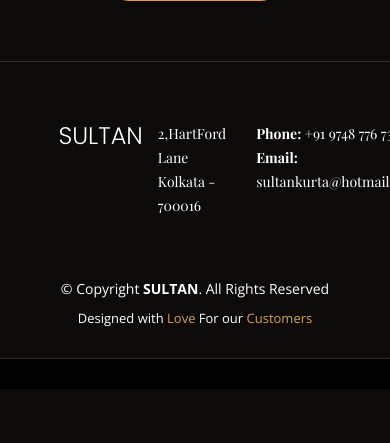
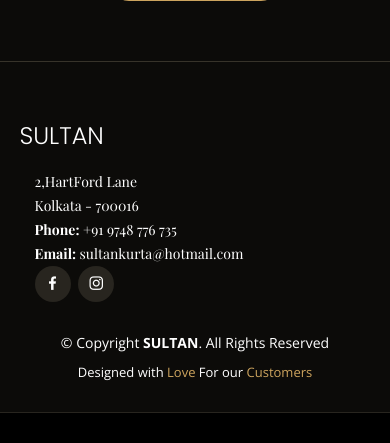
Before and after one commit to Reetikgit/sultan, a PHP site: page /home/about-us.html in a window 390 px wide; the page is wider, and only the part inside the window is pictured. Shown: the part 2366-2809 px from the top of that part. Before the commit the page ends 2725 px from the top of that part, so only its background shows below. Run offline with PHP 8.4, Linux system fonts and the light colour scheme; some web fonts are replaced.

Commit message:
footer style

```diff
--- a/assets/css/index.css
+++ b/assets/css/index.css
@@ -109,3 +109,22 @@
   padding: 0 2%;
   margin: auto;
 }
+
+
+
+/* ***************************      MEDIA      *************************** */
+
+@media(max-width:540px) {
+  .home-form {
+    width: 95%;
+    margin: auto;
+  }
+
+  .footer-info  {
+    display: flex;
+    flex-direction: column;
+    margin: auto;
+    width: 90%;
+  }
+
+}
--- a/assets/css/style.css
+++ b/assets/css/style.css
@@ -1788,7 +1788,7 @@ section {
 
 #footer .copyright {
   text-align: center;
-  padding-top: 30px;
+  /* padding-top: 30px; */
 }
 
 #footer .credits {
--- a/home/index.html
+++ b/home/index.html
@@ -421,8 +421,10 @@
             </div>
           <!-- </div> -->
         </div>
-        <div class="copyright">
-          &copy; Copyright <strong><span>SULTAN</span></strong>. All Rights Reserved
+        <div class="row">
+          <div class="copyright col-lg-10 col-md-10 col-sm-10">
+            &copy; Copyright <strong><span>SULTAN</span></strong>. All Rights Reserved
+          </div>
         </div>
         <div class="credits">
           Designed with <span class="text-color">Love</span>
```
